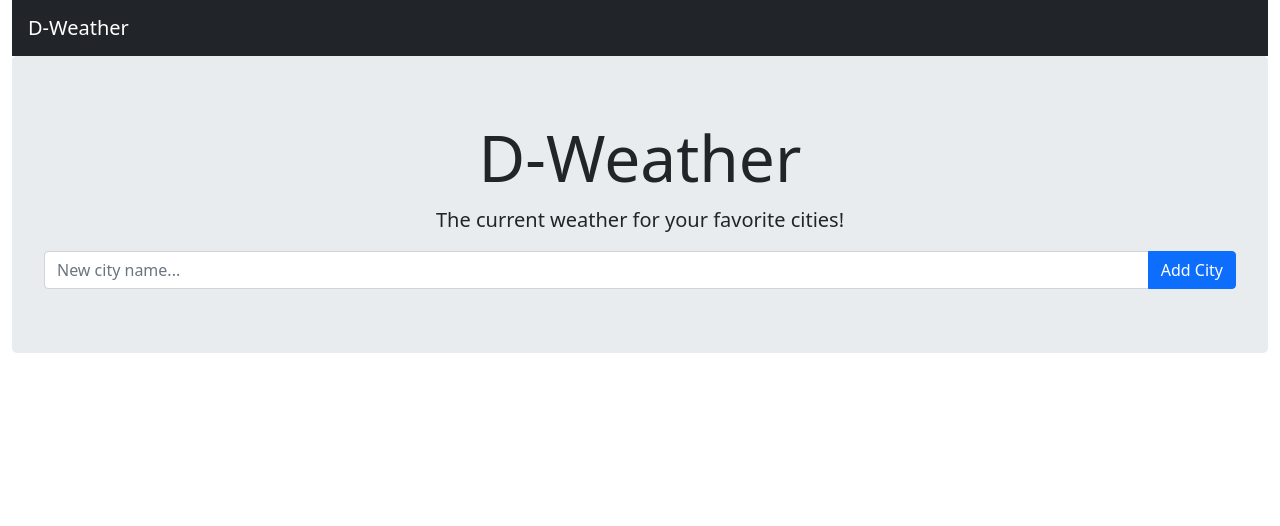
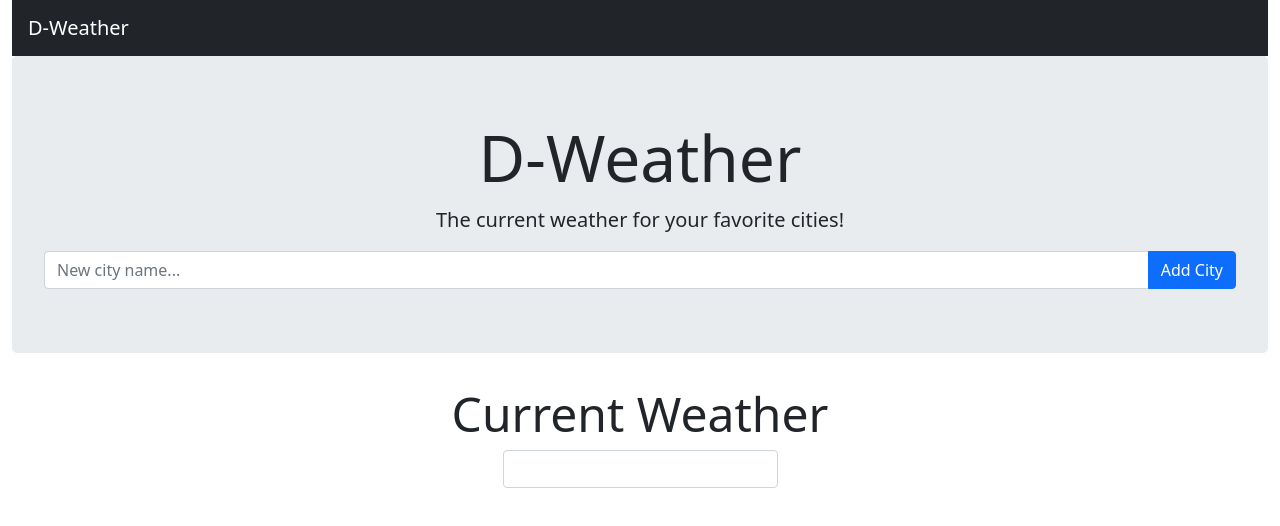
Before and after one commit to MCheroajdN/Final-PERN-Portfolio, a React (Create React App) app in the folder client/: page / in a window 1280 px wide. Shown: the top 526 px of the page. Built offline with nearby package versions, Linux system fonts and the light colour scheme; no server answers.

Commit message:
created current wether input field and added state variable to update state

```diff
--- a/client/src/App.js
+++ b/client/src/App.js
@@ -10,6 +10,7 @@ import {
   Input,
   InputGroupAddon,
   Button,
+  FormGroup,
   Col
 } from 'reactstrap';
 
@@ -52,6 +53,19 @@ class App extends Component {
     });
   };
 
+  getWeather = (city) => {
+    fetch(`/api/weather/${city}`)
+    .then(res => res.json())
+    .then(weather => {
+      console.log(weather);
+      this.setState({ weather });
+    });
+  }
+
+  handleChangeCity = (e) => {
+    this.getWeather(e.target.value);
+  }
+
   componentDidMount () {
     this.getCityList();
   }
@@ -87,7 +101,12 @@ class App extends Component {
     </Row>
     <Row>
       <Col>
+      <h1 className="display-5">Current Weather</h1>
+        <FormGroup>
+          <Input type="select" onChange={this.handleChangeCity}>
 
+          </Input>
+        </FormGroup>
       </Col>
     </Row>
     <Weather/>
```
